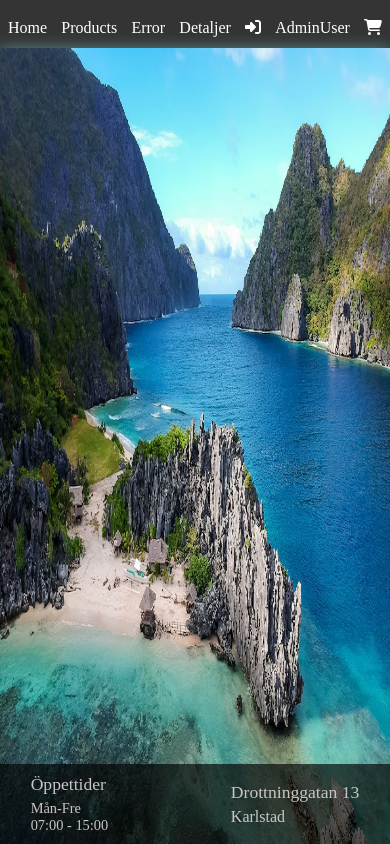
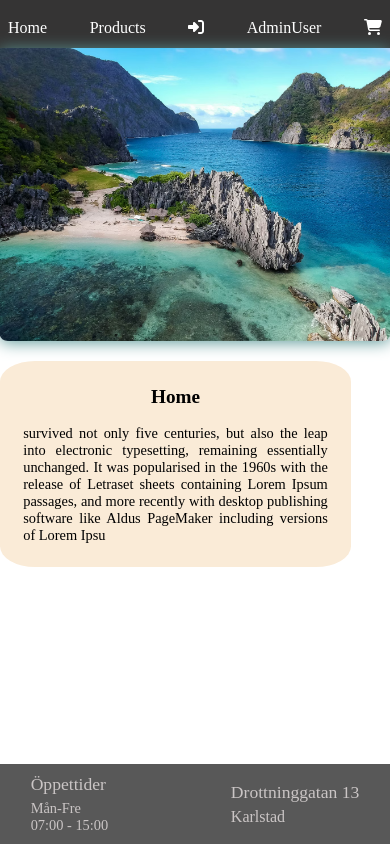
Before and after one commit to MalinJ123/Summer-Products, a React (Vite) app: page / in a window 390 px wide. Shown: the top 844 px of the page. Built offline with nearby package versions, Linux system fonts and the light colour scheme.

Commit message:
nu går det att lägga till produkter

```diff
--- a/src/data/addProducts.js
+++ b/src/data/addProducts.js
@@ -80,13 +80,13 @@ const data = [
 ]
 async function addProduct(oneProduct) {
 	console.log("adding product...");
-
+	oneProduct.shopid = shopId
 	const options = {
 		method: 'POST',
 		headers: { 'Content-Type': 'application/json' },
 		body: JSON.stringify(oneProduct)
 	}
-	const response = await fetch(url, options)
+	const response = await fetch(url + '?action=add-product', options)
 	const statusObject = await response.json()
 	console.log('Response from API: ', statusObject)
 }
@@ -101,6 +101,7 @@ async function addAllTheProducts() {
 	})
 }
 
+export default addProduct;
 
 //Npm run delete: tar bort alla produkter.
 //Npm run add : Lägg till alla produkter
--- a/src/routes/AdminLogin.jsx
+++ b/src/routes/AdminLogin.jsx
@@ -2,6 +2,7 @@ import paradise from "../assets/paradise.jpg";
 import { useState } from "react";
 import { Link } from "react-router-dom";
 import { useNavigate } from "react-router-dom";
+import Footer from "../components/Footer";
 
 import "../stylesheet/AdminLogin.css";
 // import '../stylesheet/Home.css'
@@ -125,6 +126,7 @@ const AdminLogin = () => {
 					Logga in
 				</button>
 			</form>
+			<Footer/>
 		</>
 	);
 };
--- a/src/routes/AdminProducts.jsx
+++ b/src/routes/AdminProducts.jsx
@@ -1,17 +1,21 @@
+import { useLoaderData } from "react-router-dom";
 import AdminUser from "./AdminUser";
 
-function AdminProduct({ products }) {
+function AdminProduct() {
+	let products = useLoaderData()
+
 	if (!products) {
 	  return <div>VAAARFÖÖÖR FINNS det inte en produkt här ???</div>;
 	}
 
 	return (
-	  <div>
+		<div className="grid-container">
 		 {products.map((product) => (
-			<div key={product.id}>
-			  <h3>{product.title}</h3>
+			<div className="product" key={product.id}>
+			  <h3 className="title">{product.title}</h3>
+			  <img className="products-pic" src={product.picture} alt="product image" />
 			  <p>{product.description}</p>
-			  <p>{product.price} kr</p>
+			  <p className="product-price">{product.price} kr</p>
 			</div>
 		 ))}
 	  </div>
--- a/src/routes/AdminUser.jsx
+++ b/src/routes/AdminUser.jsx
@@ -1,7 +1,8 @@
 import { useState } from "react";
 import { Link, useNavigate } from "react-router-dom";
 import "../stylesheet/AdminUser.css";
-import AdminProducts from "./AdminProducts";
+// import AdminProducts from "./AdminProducts";
+import addProduct from '../data/addProducts.js'
 
 const AdminUser = () => {
 	const [products, setProducts] = useState([]);
@@ -47,9 +48,17 @@ const AdminUser = () => {
 
 	function handleSubmit(event) {
 		event.preventDefault();
-		const product = { title, productUrl, description, price: productPrice };
+		const product = { title, productUrl, description, price: productPrice};
+		console.log('submit körs')
+		setProducts([...products, product]);
+		addProduct({
+			name : title,
+			price: productPrice,
+			description: description,
+			picture: productUrl,
 
-		setProducts([...products, product]);
+			// { name, price, description, picture, shopid }
+		})
 	}
 
 	const navigate = useNavigate();
@@ -101,7 +110,7 @@ const AdminUser = () => {
 							value={productUrl}
 							onChange={handleUrlChange}
 						/>
-						{productUrl && <img src={productUrl} alt="" />}
+						{productUrl && <img className="AdminUrl" src={productUrl} alt="" />}
 					</label>
 
 					{/* Produkt BESKRIVNING */}
@@ -141,13 +150,13 @@ const AdminUser = () => {
 							onChange={handlePriceChange}
 						/>
 					</label>
-					<button className="adminFormBtn" onClick={handleClick}>
+					<button type = "submit" className="adminFormBtn" onClick={handleClick}>
   Lägg till
 </button>
 
 
 					<button className="admin-details">
-						<Link to="/admin/products"> Gå till Produkt sidan</Link>
+						<Link to="/admin/products"> Gå till Admin Produkt </Link>
 					</button>
 				</form>
 			</section>
--- a/src/routes/Products.jsx
+++ b/src/routes/Products.jsx
@@ -3,7 +3,7 @@ import { useLoaderData, Link } from "react-router-dom";
 import "../stylesheet/Products.css";
 import Footer from "../components/Footer";
 import { getProducts } from "../data/getProducts.js";
-
+import { useRecoilState } from "recoil";
 export const loader = () => getProducts();
 
 const Products = () => {
@@ -43,6 +43,26 @@ const Products = () => {
     }
   };
 
+  function handleAddToCart() {
+		console.log(product.id);
+		const existingItem = cartItems.find(
+			(cartItem) => cartItem.id === product.id
+		);
+
+		if (existingItem) {
+			const updatedCartItems = cartItems.map((cartItem) =>
+				cartItem.id === product.id
+					? { ...cartItem, amount: cartItem.amount + 1 }
+					: cartItem
+			);
+			setCartItems(updatedCartItems);
+			console.log("updated item with new amount");
+		} else {
+			setCartItems([...cartItems, { ...product, amount: 1 }]);
+			console.log("added new item");
+		}
+	}
+
   const sortedProducts = sortProductsByPrice(sortProductsByName(filteredProducts));
 
   return (
@@ -77,6 +97,12 @@ const Products = () => {
             <div className="product-price">
               <p>Price: {price} kr</p>
             </div>
+            <button
+						className="detail-button"
+						onClick={() => handleAddToCart()}
+					>
+						Lägg till
+					</button>
           </div>
         ))}
       </div>
--- a/src/routes/Root.jsx
+++ b/src/routes/Root.jsx
@@ -13,12 +13,12 @@ const Root = () => {
 				<NavLink className="products link" to="/products">
 					Products
 				</NavLink>
-				<NavLink className="error link" to="/error">
+				{/* <NavLink className="error link" to="/error">
 					Error
-				</NavLink>
-				<NavLink className="details link" to="/details/1">
+				</NavLink> */}
+				{/* <NavLink className="details link" to="/details/1">
 					Detaljer
-				</NavLink>
+				</NavLink> */}
 				<NavLink className="icon link" to="/admin">
 					<FontAwesomeIcon icon={faRightToBracket} />
 				</NavLink>
--- a/src/stylesheet/AdminLogin.css
+++ b/src/stylesheet/AdminLogin.css
@@ -103,4 +103,10 @@ font-size: 12px;
 	.error-message {
 		font-size: 0.9em;
 	 }
+
+
+	.admin-pic{
+		width: 100vh;
+		height: auto;
+	}
 }
--- a/src/stylesheet/AdminUser.css
+++ b/src/stylesheet/AdminUser.css
@@ -48,7 +48,10 @@
 	border: 2px solid green;
  }
 
-
+.AdminUrl{
+	width: 10em;
+	display: flex;
+}
 
  textarea{
 	padding: 0.2em 0 0 0.3em;
--- a/src/stylesheet/Home.css
+++ b/src/stylesheet/Home.css
@@ -30,24 +30,57 @@
 /* -------------- END Header --------------- */
 
 /* -------------- HOME MAIN-CONTENT --------------- */
-.home-pic{
+.home-pic {
 	width: 100%;
-	height: 56em;
+	height: auto;
+	object-fit: cover;
 	border-radius: 0 0 2% 2%;
 	box-shadow: 0em 0.1em 1em rgb(91, 151, 151);
 }
 
 .content{
+	background-color: antiquewhite;
 	display: flex;
 	flex-direction: column;
 	align-items: center;
+	position: absolute;
+	top: 30%;
+	left: 34%;
+	/* transform: translate(-50%, -50%); */
+	border-radius: 10%;
+	max-width: 90%;
+	padding: 1em;
+	width: 23em;
 }
-.title{
-	margin: 1em 0 1em 0em;
+
+.title {
+	margin: 0.5em 0;
+	font-size: 1.2em;
 }
-.description{
-	padding: 0 1em;
+
+.description {
+	padding: 0.5em;
+	text-align: justify;
+	font-size: 0.9em;
 }
+
+@media screen and (max-width: 500px) {
+	.home-pic {
+		 height: auto;
+		 margin-bottom: 1em;
+	}
+
+	.content {
+		 position: static;
+		 flex-direction: column;
+		 justify-content: center;
+		 align-items: center;
+		 max-width: 90%;
+		 padding: 1em;
+	}
+}
+
+
 
 /* -------------- END MAIN-CONTENT --------------- */
 
@@ -61,7 +94,7 @@
 	display: flex;
 	justify-content: space-around;
 	align-items: center;
-	position: fixed;
+	position: absolute;
   	left: 0;
  	bottom: 0;
 }
--- a/src/stylesheet/Products.css
+++ b/src/stylesheet/Products.css
@@ -34,6 +34,12 @@
 	text-decoration: none;
 	color: black;
 }
+.products-title:hover{
+	font-size: larger;
+	padding: 0.9em;
+	color: #4538d1;
+}
+
 .product-price {
 	margin-top: 1em;
 	display: flex;
```
Also changed, not shown: src/data/constants.js (line endings or trailing spaces).
